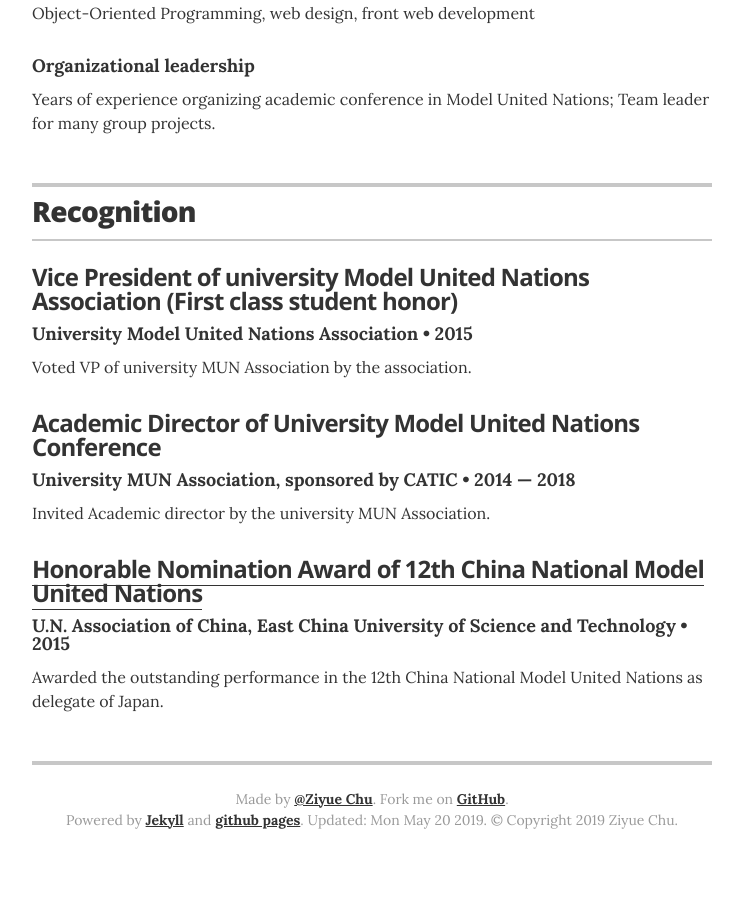
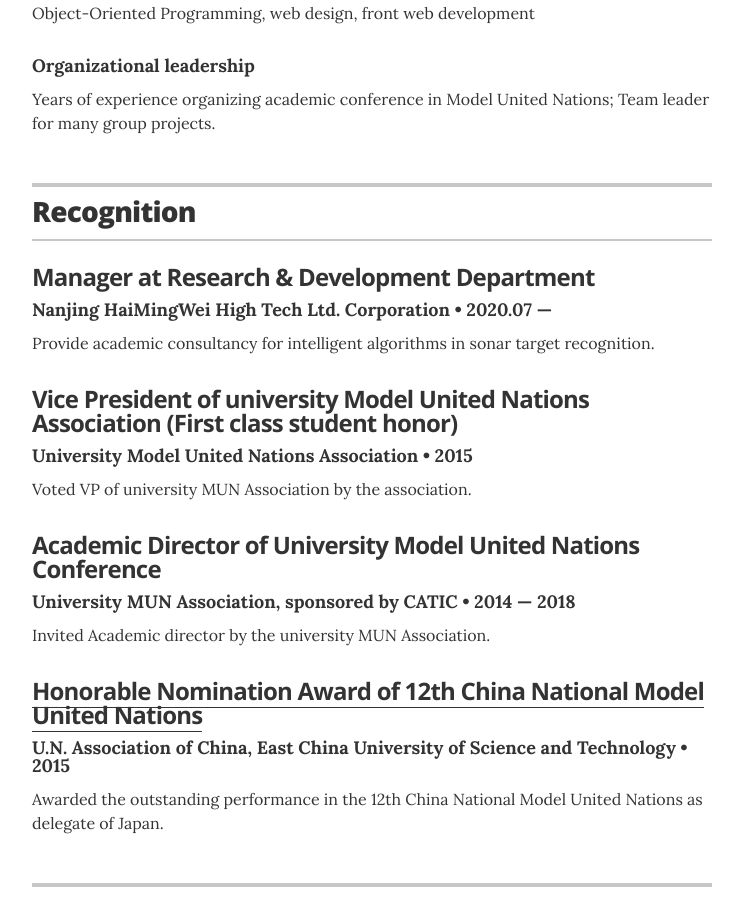
Before and after one commit to zero-cooper/zero-cooper.github.io, a Jekyll site: the page built from index.html, in a window 1280 px wide and 900 px high, scrolled down 3268 px. Shown: the whole window, without its empty margins (268-1011 px from the left). Built offline with Jekyll 4.4.1, drawn with Linux system fonts in a browser that asks for light colours; before the commit the page ends 4147 px from its top, so only the background shows below that.

Commit message:
Update recognitions.yml

```diff
--- a/_data/recognitions.yml
+++ b/_data/recognitions.yml
@@ -1,4 +1,10 @@
 # Recognitions
+- award: Manager at Research & Development Department
+  organization: Nanjing HaiMingWei High Tech Ltd. Corporation
+  year: 2020.07 &mdash;
+  summary: Provide academic consultancy for intelligent algorithms in sonar target recognition.
+
+
 - award: Vice President of university Model United Nations Association (First class student honor)
   organization: University Model United Nations Association
   year: 2015
```
